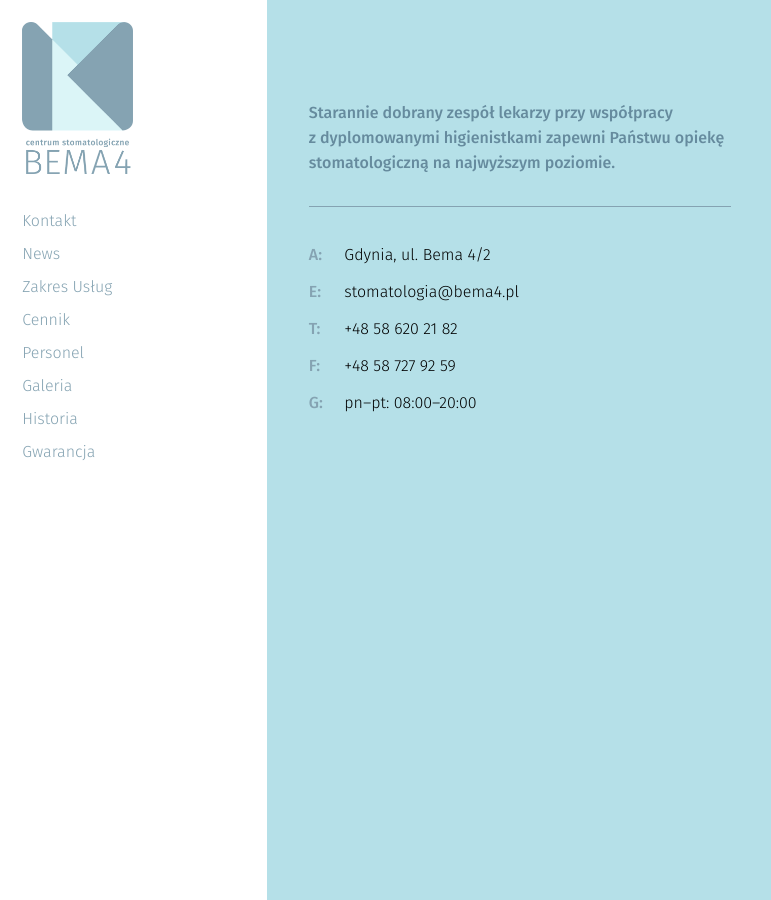
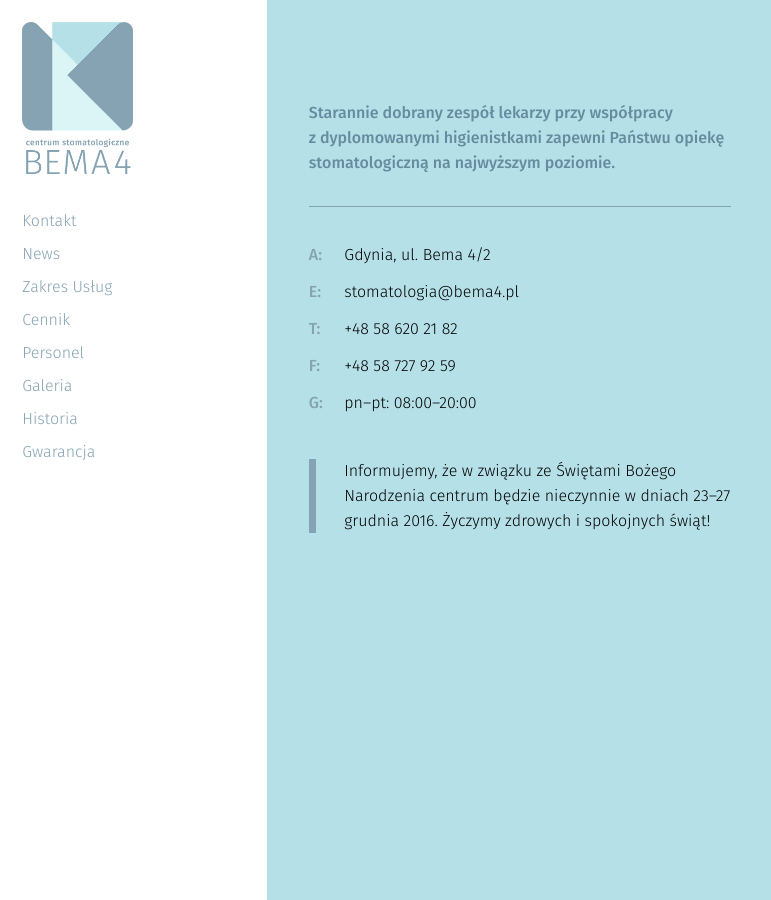
Before and after one commit to CSB4/bema4, a Jekyll site: the page built from index.html, in a window 1280 px wide and 900 px high. Shown: the whole window, without its empty margins (0-771 px from the left). Built offline with Jekyll 4.4.1, drawn with Linux system fonts in a browser that asks for light colours; nearby versions of some CDN libraries.

Commit message:
nieczynność w związku ze świętami

```diff
--- a/_slides/0000-01-10-kontakt.markdown
+++ b/_slides/0000-01-10-kontakt.markdown
@@ -9,7 +9,7 @@ fax: +48 58 727 92 59
 mail: "stomatologia@bema4.pl"
 godziny:
   - "<time itemprop=\"openingHours\" datetime=\"Mo-Fr 08:00-20:00\"><b>pn&ndash;pt:</b> 08:00&ndash;20:00</time>"
-ogloszenie: ''
+ogloszenie: 'Informujemy, że w związku ze Świętami Bożego Narodzenia centrum będzie nieczynnie w dniach 23&ndash;27 grudnia 2016. Życzymy zdrowych i spokojnych świąt!'
 fullscreen: true
 published: true
 ---
```
